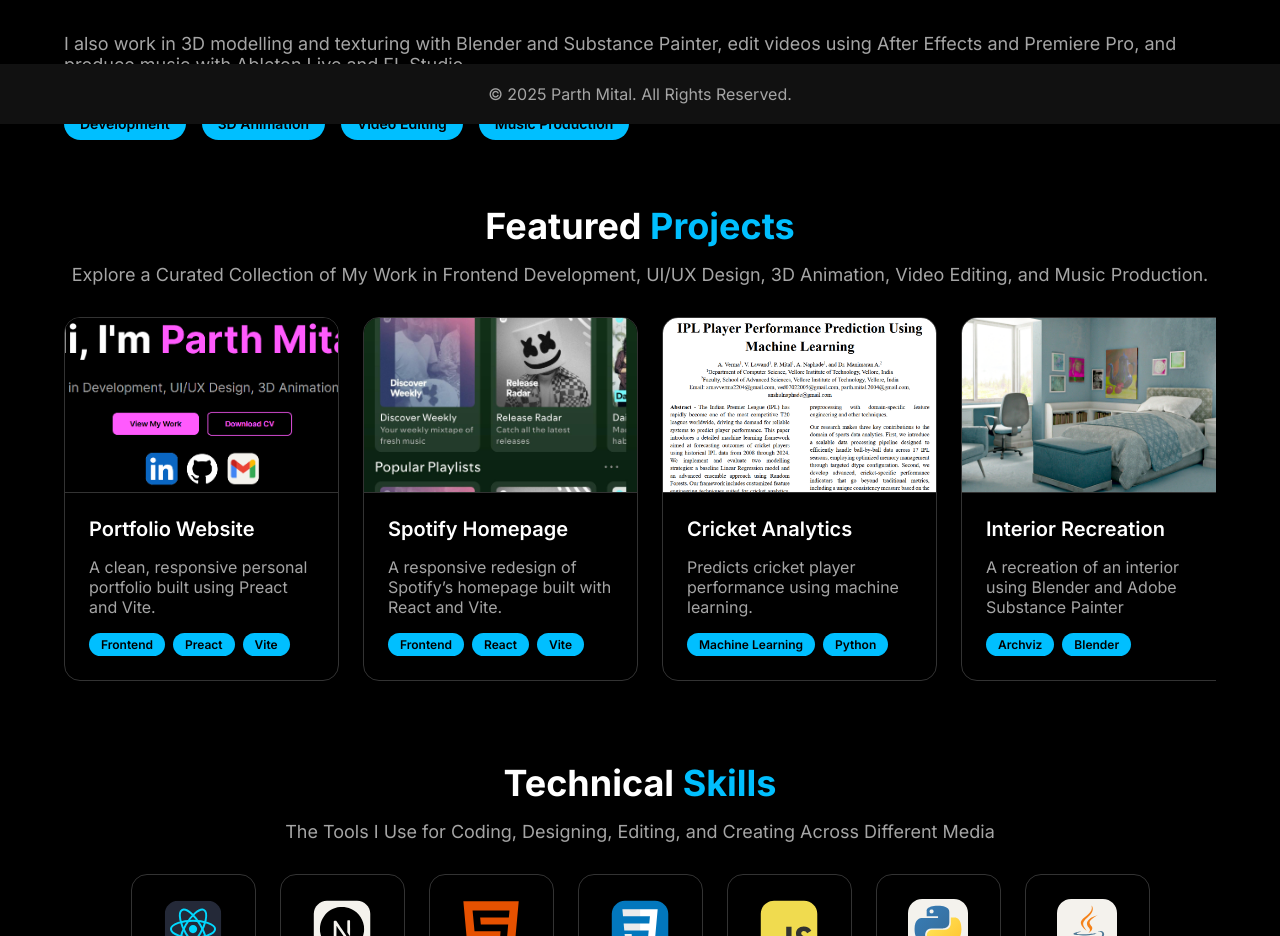
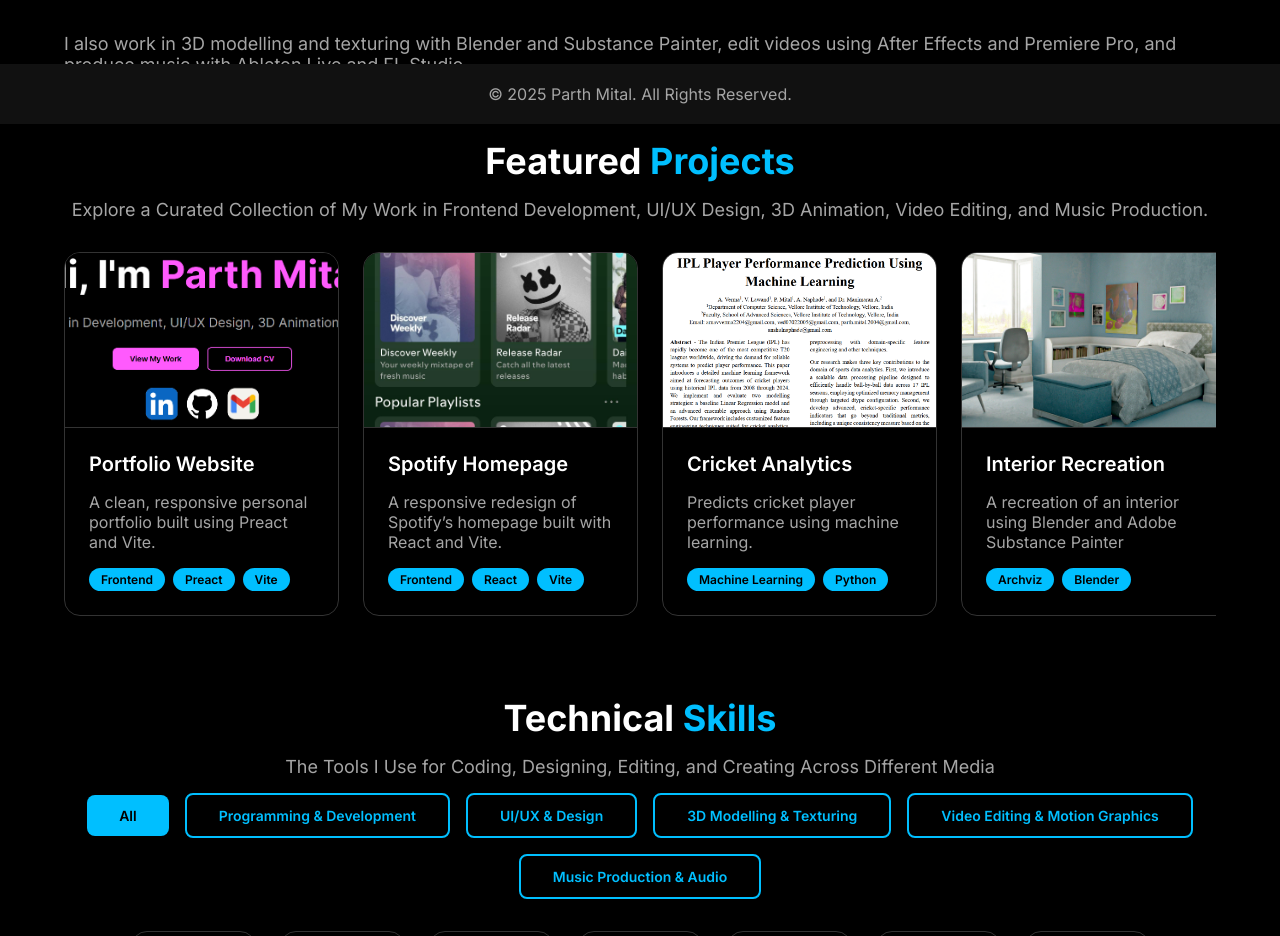
Before and after one commit to parthmital/Portfolio, a Preact app: page / in a window 1280 px wide. Shown: the part 676-1612 px from the top of the page. Built offline with nearby package versions, Linux system fonts and the light colour scheme; a web font is replaced by a local one.

Commit message:
Add skill category filter to Skills section
Introduces a filter for skill categories in the Skills section, allowing users to view skills by selected category. Removes hardcoded skill tags from the About section and updates skill rendering to use the filtered list.

```diff
--- a/src/app.jsx
+++ b/src/app.jsx
@@ -4,12 +4,16 @@
 import { Skill } from './Components/Skill.jsx'
 import skillsData from './Data/SkillsData.json'
 import projectsData from './Data/ProjectsData.json'
+
 export function App() {
   const [activeSection, setActiveSection] = useState('home')
+  const [skillFilter, setSkillFilter] = useState('All')
   const homeRef = useRef(null)
   const aboutRef = useRef(null)
   const projectsRef = useRef(null)
   const skillsRef = useRef(null)
+  const skillCategories = ['All', ...Array.from(new Set(skillsData.map(skill => skill.category)))]
+  const filteredSkills = skillFilter === 'All' ? skillsData : skillsData.filter(skill => skill.category === skillFilter)
   const scrollToSection = (ref, name) => {
     setActiveSection(name)
     setTimeout(() => {
@@ -107,13 +111,6 @@
         <p className="Font18 FontGrey">
           I also work in 3D modelling and texturing with Blender and Substance Painter, edit videos using After Effects and Premiere Pro, and produce music with Ableton Live and FL Studio.
         </p>
-        <div className="Buttons">
-          {['Development', '3D Animation', 'Video Editing', 'Music Production'].map(tag => (
-            <div key={tag} className="Tag Font14 FontSemiBold FontBlack">
-              {tag}
-            </div>
-          ))}
-        </div>
       </div>
       <div id="projects" ref={projectsRef} className="ProjectsSection">
         <div className="ProjectsSectionHeader">
@@ -145,9 +142,20 @@
           <p className="Font18 FontGrey FontCenter">
             The Tools I Use for Coding, Designing, Editing, and Creating Across Different Media
           </p>
+          <div className="Buttons" style={{ flexWrap: 'wrap' }}>
+            {skillCategories.map(category => (
+              <button
+                key={category}
+                className={`Font14 FontSemiBold ${skillFilter === category ? 'Button1 FontBlack' : 'Button2 FontAccent'}`}
+                onClick={() => setSkillFilter(category)}
+              >
+                {category}
+              </button>
+            ))}
+          </div>
         </div>
         <div className="Skills">
-          {skillsData.map((skill, i) => (
+          {filteredSkills.map((skill, i) => (
             <Skill key={i} name={skill.name} icon={skill.icon} link={skill.link} />
           ))}
         </div>
```
